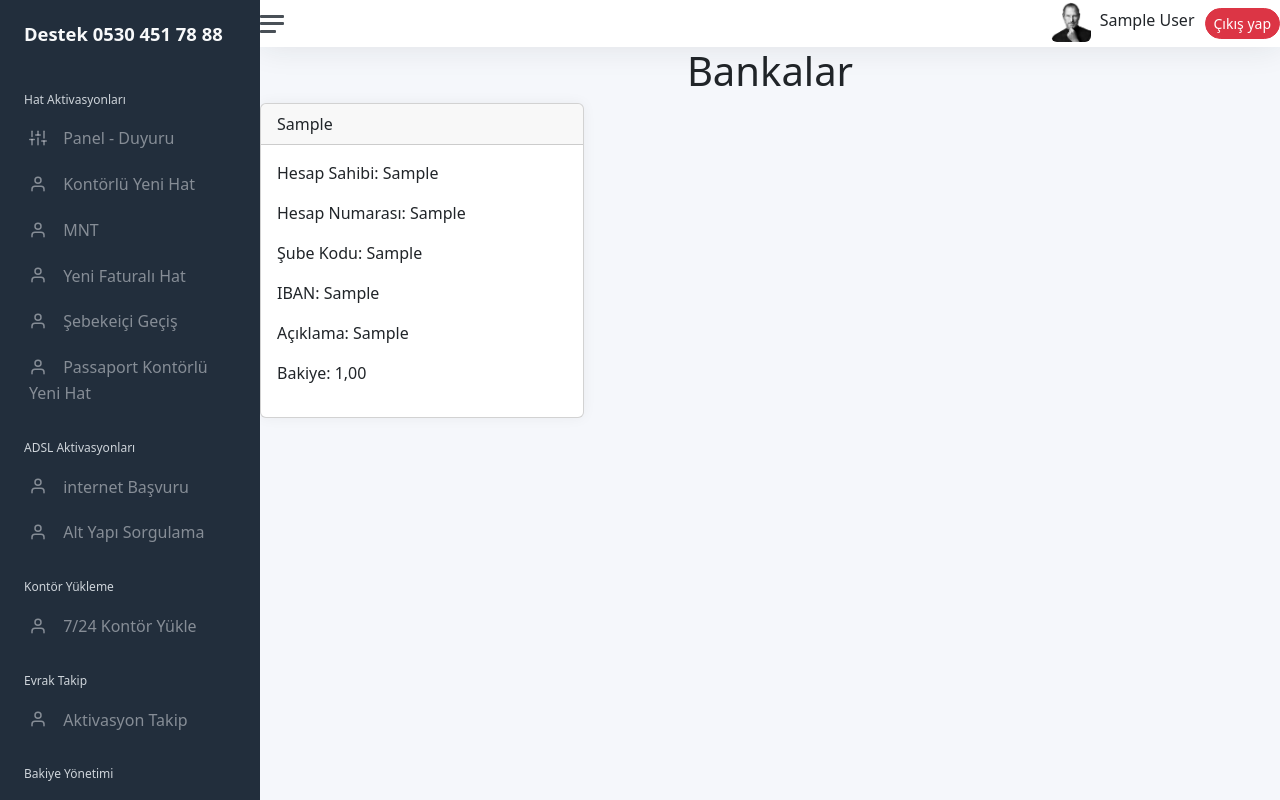
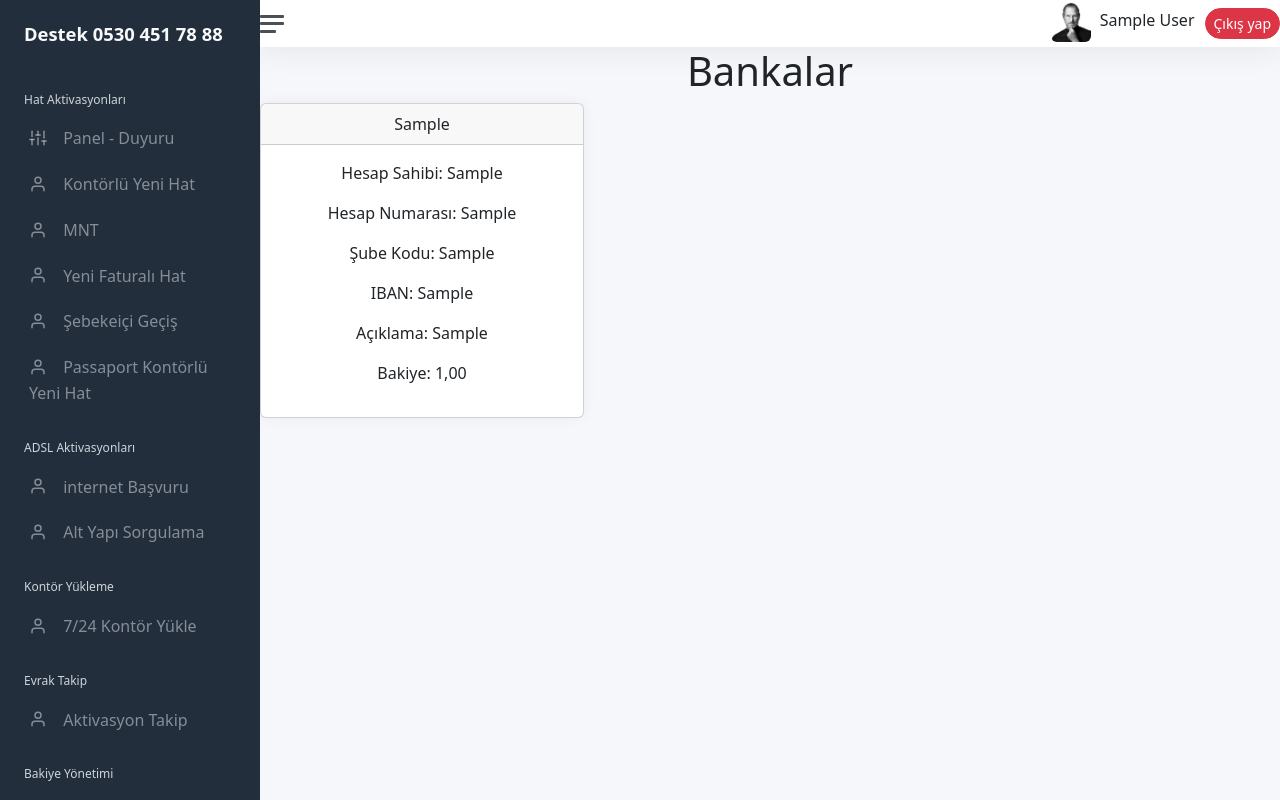
Before and after one commit to MelihOZKAS/aktivasyon, a Django app: page /banka in a window 1280 px wide. Run offline with Django 4.2, Linux system fonts and the light colour scheme; a user stored in the database is signed in; tables that the repository leaves empty hold one stand-in row (values such as "Sample post"); some libraries are stand-ins or nearby versions.

Commit message:
feat: Şükürler Olsun v40

```diff
--- a/templates/system/bankalar.html
+++ b/templates/system/bankalar.html
@@ -21,7 +21,7 @@
 
     <h1 class="text-center">Bankalar</h1>
     {% for banka in bankalar %}
-        <div class="row mb-3">
+        <div class="row mb-3 text-center">
             <div class="col-md-4">
                 <div class="card">
                     <div class="card-header">{{ banka.banka_adi }}</div>
```
